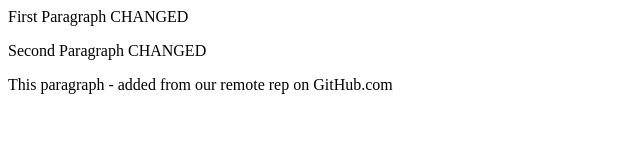
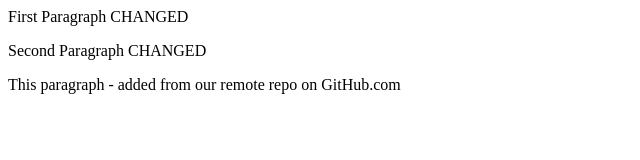
Before and after one commit to merrikmalin/HTMLProject, a plain HTML site: page index.html in a window 1280 px wide. Shown: the full height of the page, 0-640 px from the left. Drawn offline with Linux system fonts and the light colour scheme.

Commit message:
Update index.html

```diff
--- a/index.html
+++ b/index.html
@@ -5,6 +5,6 @@
 	<body>
 		<p>First Paragraph CHANGED</p>
 		<p>Second Paragraph CHANGED</p>
-		<p>This paragraph - added from our remote rep on GitHub.com</p>
+		<p>This paragraph - added from our remote repo on GitHub.com</p>
 	</body>
 </html>
```
